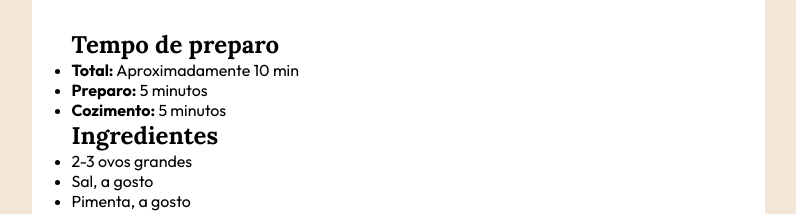
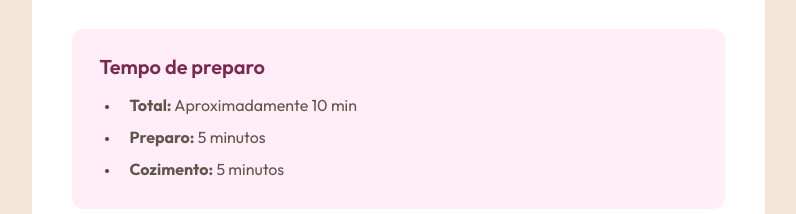
Before and after one commit to Fael011/Receita, a plain HTML site: page index.html in a window 1280 px wide. Shown: the part 586-800 px from the top of the page, without its empty margins (242-1038 px from the left). Drawn offline with Linux system fonts and the light colour scheme.

Commit message:
Desenvolvimento do CSS - Estilização do div Temp

```diff
--- a/index.html
+++ b/index.html
@@ -22,7 +22,7 @@
         <p>Um prato fácil e rápido, perfeito para qualquer refeição. Esta omelete clássica combina ovos batidos cozidos
             à perfeição, opcionalmente recheados com sua escolha de queijo, legumes ou carnes.</p>
 
-        <div class="Temp">
+        <div class="Tempo">
             <h2>Tempo de preparo</h2>
             <ul>
                 <li>
--- a/style.css
+++ b/style.css
@@ -43,3 +43,38 @@ p{
     line-height: 150%;
     margin-bottom: 32px;
 }
+
+li{
+    padding-left: 10px;
+    color: #5f564d;
+    line-height: 150%;
+}
+
+li + li{
+    margin-top: 8px;
+}
+
+ol, ul{
+    margin-left: 20px;
+}
+
+.Tempo{
+    background-color: #ffeef7;
+    padding: 28px;
+    border-radius: 12px;
+    margin-bottom: 32px;
+}
+
+.Tempo h2{
+    font-family: 'Outfit', sans-serif;
+    font-size: 20px;
+    font-weight: 600;
+    line-height: 100%;
+    color: #7a284e;
+    margin-bottom: 16px;
+}
+
+.Tempo li::marker{
+   color: #7a284e;
+   font-size: 12px;
+}
```
